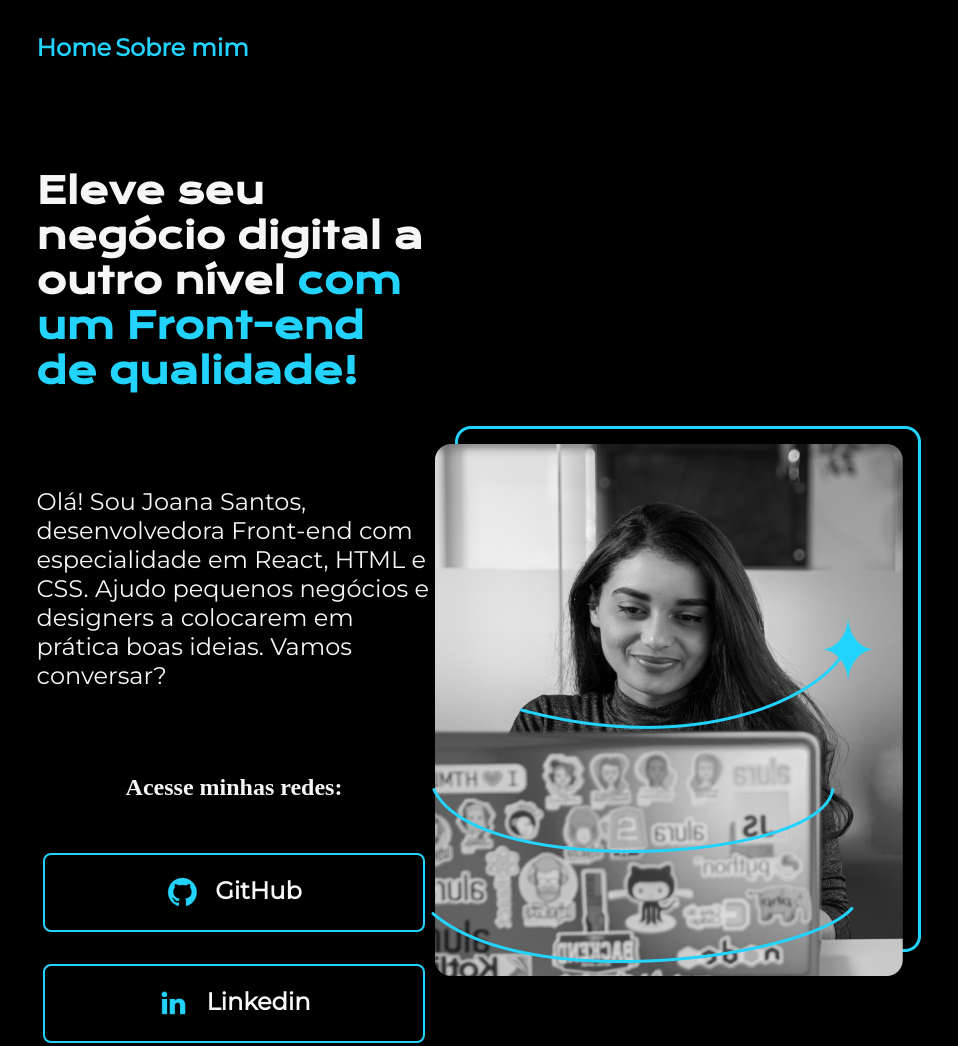
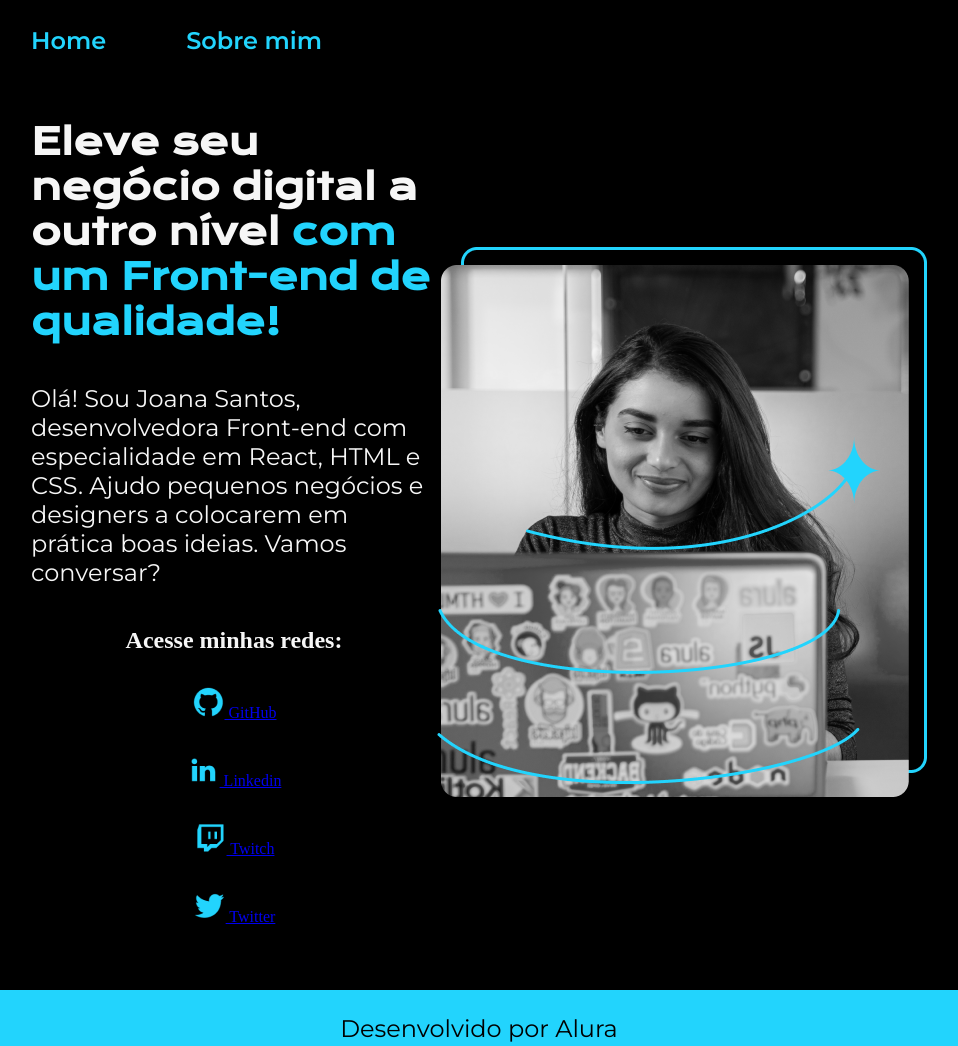
Before and after one commit to silenozlt/AluraCursos, a plain HTML site: page html-css/Basico/index.html in a window 1280 px wide. Shown: the top 1046 px of the page, without its empty margins (161-1119 px from the left). Drawn offline with nearby package versions, Linux system fonts and the light colour scheme.

Commit message:
fechando outro modulo
fechando outro modulo

```diff
--- a/html-css/Basico/index.html
+++ b/html-css/Basico/index.html
@@ -5,13 +5,13 @@
     <meta http-equiv="X-UA-Compatible" content="IE=edge">
     <meta name="viewport" content="width=device-width, initial-scale=1.0">
     <title>Portifolio</title>
-    <link rel="stylesheet" href="styles.css">
+    <link rel="stylesheet" href="./styles/styles.css">
 </head>
 <body>
     <header class="cabecalho">
         <nav class="cabecalho__menu">
-            <a class="cabecalho__menu__link">Home</a>
-            <a class="cabecalho__menu__link">Sobre mim</a>
+            <a class="cabecalho__menu__link" href="index.html">Home</a>
+            <a class="cabecalho__menu__link" href="about.html">Sobre mim</a>
         </nav>
     </header>
     <main class="apresentacao">
--- a/html-css/Basico/styles.css
+++ /dev/null
@@ -1,101 +0,0 @@
-
-@import url('https://fonts.googleapis.com/css2?family=Krona+One&family=Montserrat:ital@0;1&display=swap');
-@import url('https://fonts.googleapis.com/css2?family=Montserrat:ital,wght@0,100..900;1,100..900&display=swap')
-
-* {
-    margin: 0;
-    padding: 0;
-}
-
-body {
-    box-sizing: border-box;
-    background-color: #000000;
-    color: #f6f6f6;
-}
-
-.cabecalho {
-    padding: 2% 0 0 15%;
-}
-
-.cabecalho__menu {
-    gap: 80;
-}
-
-.cabecalho__menu__link {
-    font-family: 'Montserrat', sans-serif;
-    font-size: 24px;
-    font-weight: 600;
-    color: #22D4FD;
-}
-
-.apresentacao {
-    padding: 6% 15%;
-    display: flex;
-    align-items: center;
-    justify-content: space-between;
-}
-
-.apresentacao__conteudo {
-    width: 615px;
-    display: flex;
-    flex-direction: column;
-    gap: 40px;
-}
-
-.apresentacao__conteudo__titulo {
-    font-size: 36px;
-    font-family: "Krona One", sans-serif;
-}
-
-.titulo-destaque {
-    color: #22d4fd;
-}
-
-.apresentacao__conteudo__texto {
-    font-size: 24px;
-    font-family: "Montserrat", sans-serif;
-}
-
-.apresentacao__links {
-    display: flex;
-    flex-direction: column;
-    justify-content: space-between;
-    align-items: center;
-    gap: 32px;
-}
-
-.apresentacao__links__subtitulo {
-    font-family: 'Krona One', sans-serif;
-    font-weight: 400;
-    font-size: 24px;
-}
-
-.apresentacao__links__links {
-    display: flex;
-    justify-content: center;
-    gap: 16px;
-    border: 2px solid #22D4FD;
-    width: 378px;
-    text-align: center;
-    border-radius: 8px;
-    font-size: 24px;
-    font-weight: 600;
-    padding: 21.5px 0;
-    text-decoration: none;
-    color: #f6f6f6;
-    font-family: "Montserrat", sans-serif;
-}
-
-.apresentacao__links__links:hover{
-    background-color: #272727;
-}
-
-.rodape {
-    padding: 24px;
-    background-color: #22D4FD;
-    color: #000000;
-    text-align: center;
-    font-family: "Montserrat", sans-serif;
-    font-size: 24px;
-    font-weight: 400;
-}
--- /dev/null
+++ b/html-css/Basico/styles/styles.css
@@ -0,0 +1,99 @@
+@import url('https://fonts.googleapis.com/css2?family=Krona+One&family=Montserrat:wght@400;600&display=swap');
+
+:root {
+    --cor-primaria: #000000;
+    --cor-secundaria: #F6F6F6;
+    --cor-terciaria: #22D4FD;
+    --cor-hover: #272727;
+
+    --fonte-primaria: 'Krona One', sans-serif;
+    --fonte-secundaria: 'Montserrat', sans-serif;
+}
+*{
+    margin: 0;
+    padding: 0;
+}
+
+body{
+    box-sizing: border-box;
+    background-color: var(--cor-primaria);
+    color: var(--cor-secundaria);
+}
+.cabecalho{
+    padding: 2% 0% 0% 15%;
+}
+.cabecalho__menu{
+    display: flex;
+    gap: 80px;
+}
+.cabecalho__menu__link{
+    font-family: var(--fonte-secundaria);
+    font-size: 24px;
+    font-weight: 600;
+    color: var(--cor-terciaria);
+    text-decoration: none;
+}
+.apresentacao{
+    padding: 5% 15%;
+    display: flex;
+    align-items: center;
+    justify-content: space-between;
+}
+.apresentacao__conteudo{
+    width: 615px;
+    display: flex;
+    flex-direction: column;
+    gap: 40px;
+}
+
+.apresentacao__conteudo__titulo{
+    font-size: 36px;
+    font-family: var(--fonte-primaria);
+}
+.titulo-destaque{
+    color: var(--cor-terciaria);
+}
+.apresentacao__conteudo__texto{
+    font-size: 24px;
+    font-family: var(--fonte-secundaria);
+}
+
+.apresentacao__links{
+    display: flex;
+    flex-direction: column;
+    justify-content: space-between;
+    align-items: center;
+    gap: 32px;
+}
+.apresentacao__links__subtitulo{
+    font-family: var(--fonte-primaria);
+    font-weight: 400;
+    font-size: 24px;
+}
+.apresentacao__links__link{
+    display: flex;
+    justify-content: center;
+    gap: 16px;
+    border: 2px solid var(--cor-terciaria);
+    width: 378px;
+    text-align: center;
+    border-radius: 8px;
+    font-size: 24px;
+    font-weight: 600;
+    padding: 21.5px 0;
+    text-decoration: none;
+    color: var(--cor-secundaria);
+    font-family: var(--fonte-secundaria);
+}
+.apresentacao__links__link:hover{
+    background-color: var(--cor-hover);
+}
+.rodape{
+    color: var(--cor-primaria);
+    background-color: var(--cor-terciaria);
+    padding: 24px;
+    text-align: center;
+    font-family: var(--fonte-secundaria);
+    font-size: 24px;
+    font-weight: 400;
+}
```
Also changed, not shown: html-css/Basico/about.html (added, +37 -0 lines).
